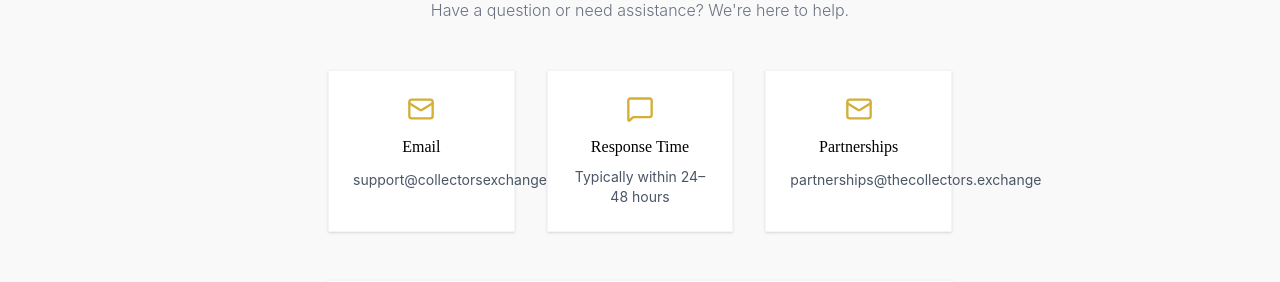
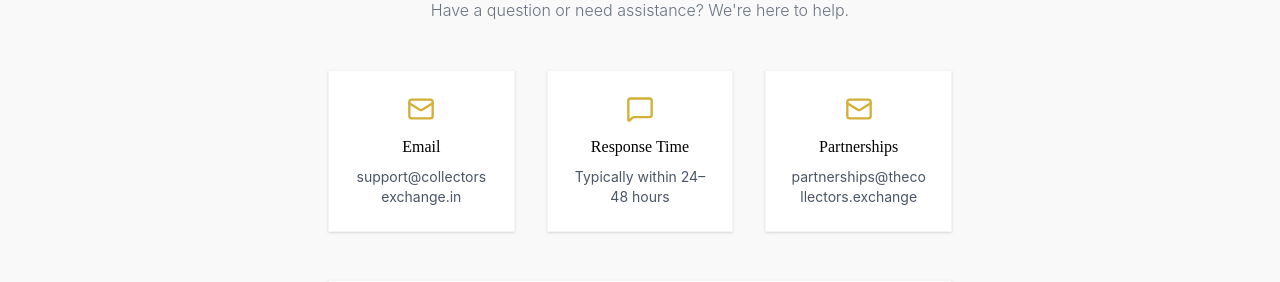
Before and after one commit to CollabriaNexus/THE-COLLECTORS-EXCHANGE, a React (Vite) app: page /contact in a window 1280 px wide. Shown: the part 201-483 px from the top of the page. Built offline with nearby package versions, Linux system fonts and the light colour scheme; no server answers.

Commit message:
Fix email overflow and alignment in Contact Us boxes

```diff
--- a/src/pages/Contact.jsx
+++ b/src/pages/Contact.jsx
@@ -47,20 +47,20 @@ const Contact = () => {
                 </div>
 
                 <div className="grid md:grid-cols-3 gap-8 mb-12">
-                    <div className="bg-white p-6 text-center shadow-sm border border-gray-100">
+                    <div className="bg-white p-6 text-center shadow-sm border border-gray-100 flex flex-col justify-center">
                         <Mail size={28} className="mx-auto text-luxury-gold mb-3" />
                         <h3 className="font-serif font-medium mb-2">Email</h3>
-                        <a href="mailto:support@collectorsexchange.in" className="text-sm text-gray-600 hover:text-luxury-gold">support@collectorsexchange.in</a>
+                        <a href="mailto:support@collectorsexchange.in" className="text-sm text-gray-600 hover:text-luxury-gold break-all">support@collectorsexchange.in</a>
                     </div>
-                    <div className="bg-white p-6 text-center shadow-sm border border-gray-100">
+                    <div className="bg-white p-6 text-center shadow-sm border border-gray-100 flex flex-col justify-center">
                         <MessageSquare size={28} className="mx-auto text-luxury-gold mb-3" />
                         <h3 className="font-serif font-medium mb-2">Response Time</h3>
                         <p className="text-sm text-gray-600">Typically within 24–48 hours</p>
                     </div>
-                    <div className="bg-white p-6 text-center shadow-sm border border-gray-100">
+                    <div className="bg-white p-6 text-center shadow-sm border border-gray-100 flex flex-col justify-center">
                         <Mail size={28} className="mx-auto text-luxury-gold mb-3" />
                         <h3 className="font-serif font-medium mb-2">Partnerships</h3>
-                        <a href="mailto:partnerships@thecollectors.exchange" className="text-sm text-gray-600 hover:text-luxury-gold">partnerships@thecollectors.exchange</a>
+                        <a href="mailto:partnerships@thecollectors.exchange" className="text-sm text-gray-600 hover:text-luxury-gold break-all">partnerships@thecollectors.exchange</a>
                     </div>
                 </div>
 
```
